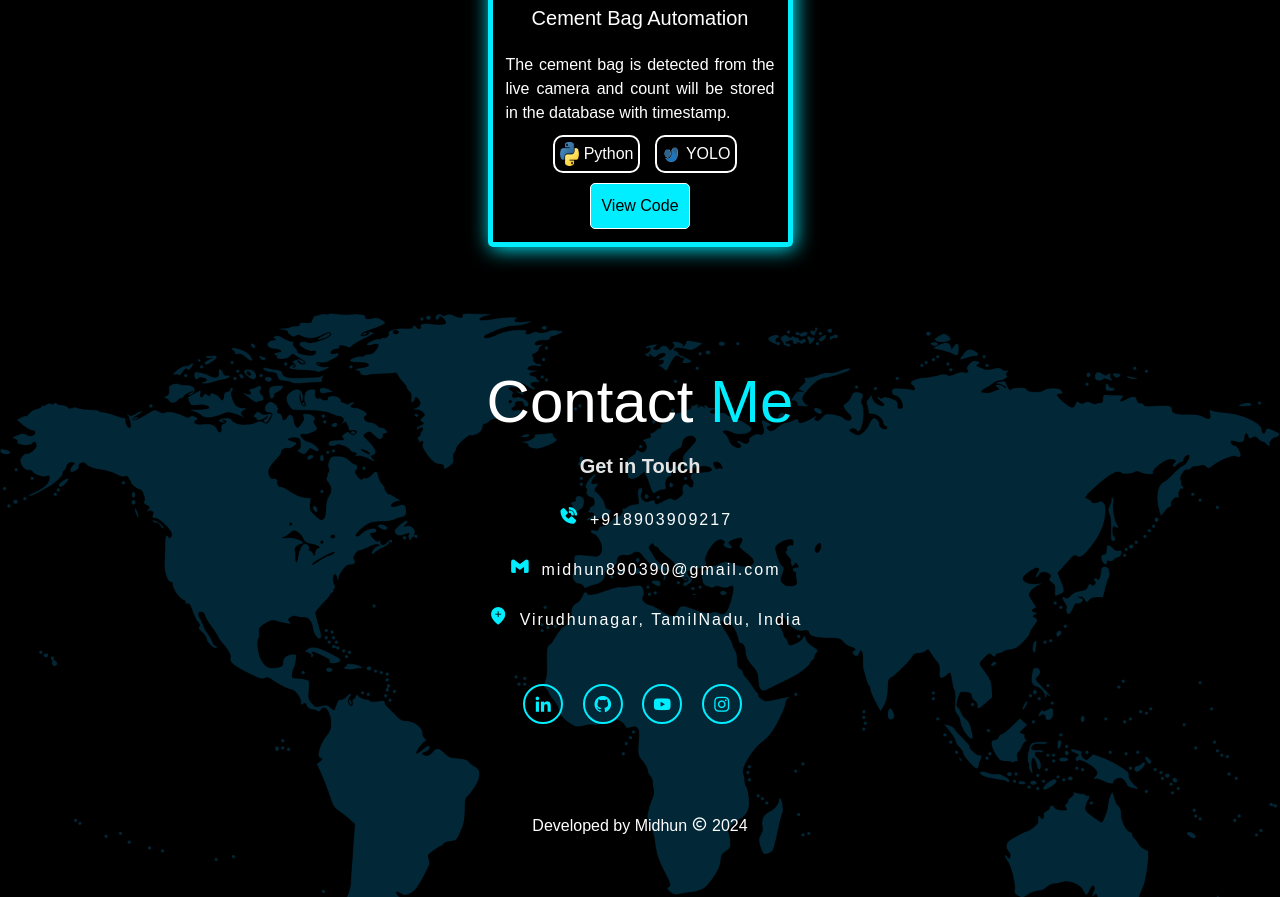
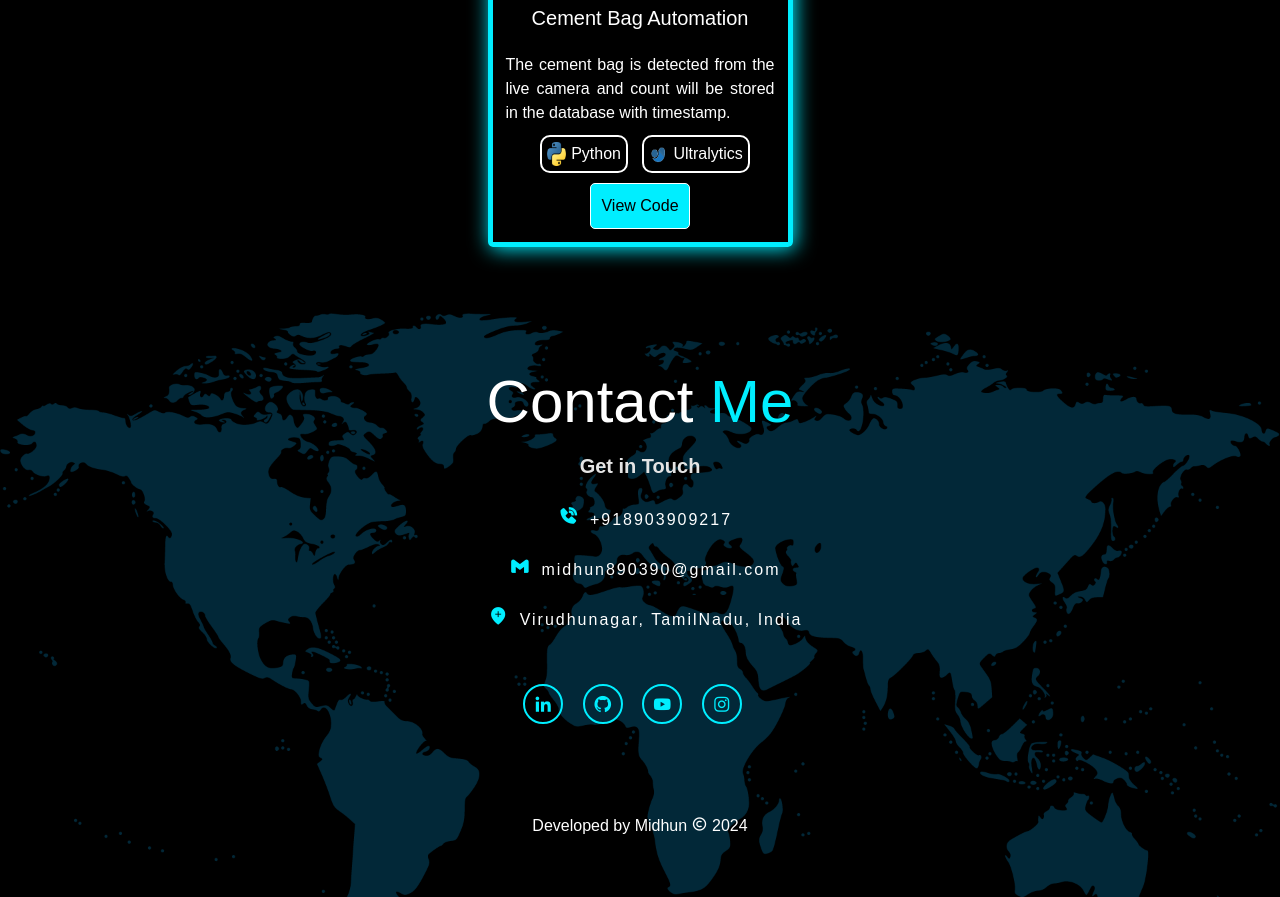
Before and after one commit to vsmidhun21/vsmidhun21.github.io, a plain HTML site: page index.html in a window 1280 px wide. Shown: the part 3588-4485 px from the top of the page. Drawn offline with nearby package versions, Linux system fonts and the light colour scheme.

Commit message:
Update index.html

```diff
--- a/index.html
+++ b/index.html
@@ -337,7 +337,7 @@
                             <div class="tech">
                                 <img alt="MongoDB logo" class="skill-icon" src="./img/logos/yolo.png"/>
                                 <span>
-                                YOLO
+                                Ultralytics
                                 </span>
                             </div>
                             <a class="code" href="https://github.com/vsmidhun21/CementBag" target="_blank">View Code</a>
```
